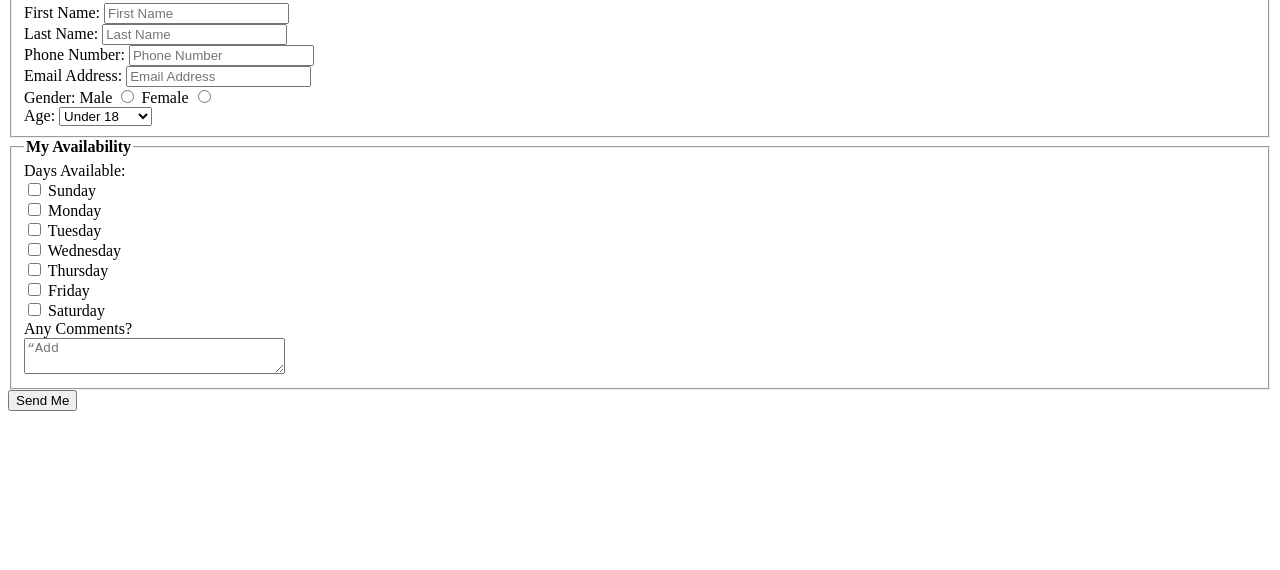
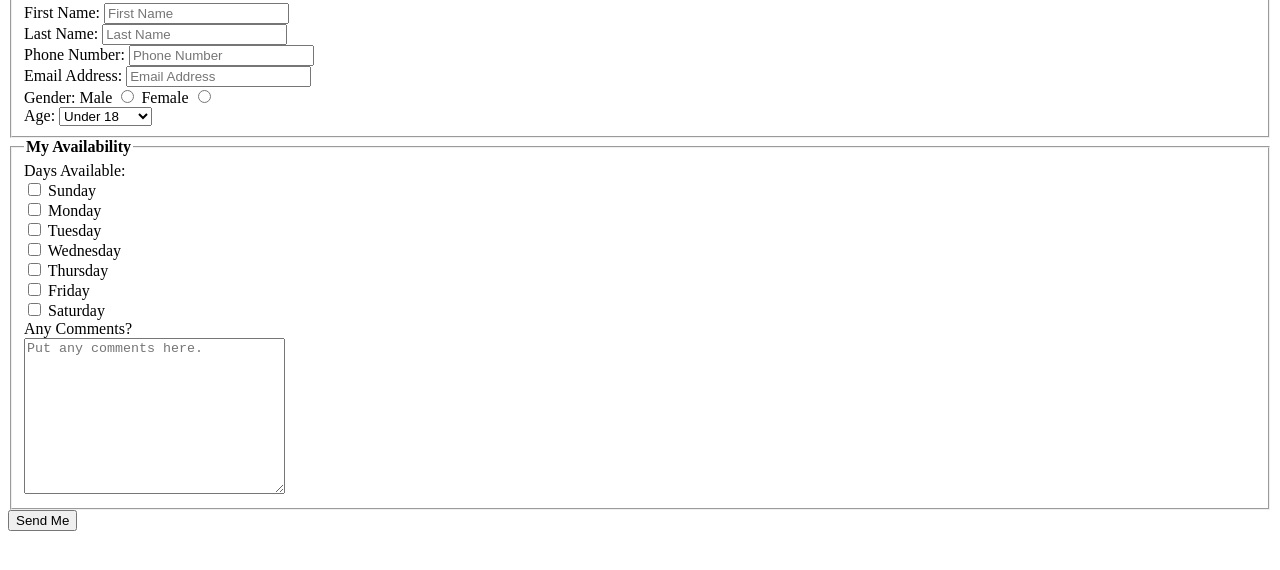
Before and after one commit to FatimahSyed27/Lab4, a plain HTML site: page index.html in a window 1280 px wide. Shown: the part 100-670 px from the top of the page. Drawn offline with Linux system fonts and the light colour scheme.

Commit message:
Update index.html

```diff
--- a/index.html
+++ b/index.html
@@ -70,7 +70,7 @@
 
 				<div>
 					<label> Any Comments? </label> <br>
-			  	<textarea cols = "30" rows = “30” name = "comments_field" placeholder = “Add any comments here"></textarea>
+			  	<textarea cols = "30" rows = "10" name = "comments_field" placeholder = "Put any comments here."></textarea>
 				</div>
 
 			</fieldset>
```
